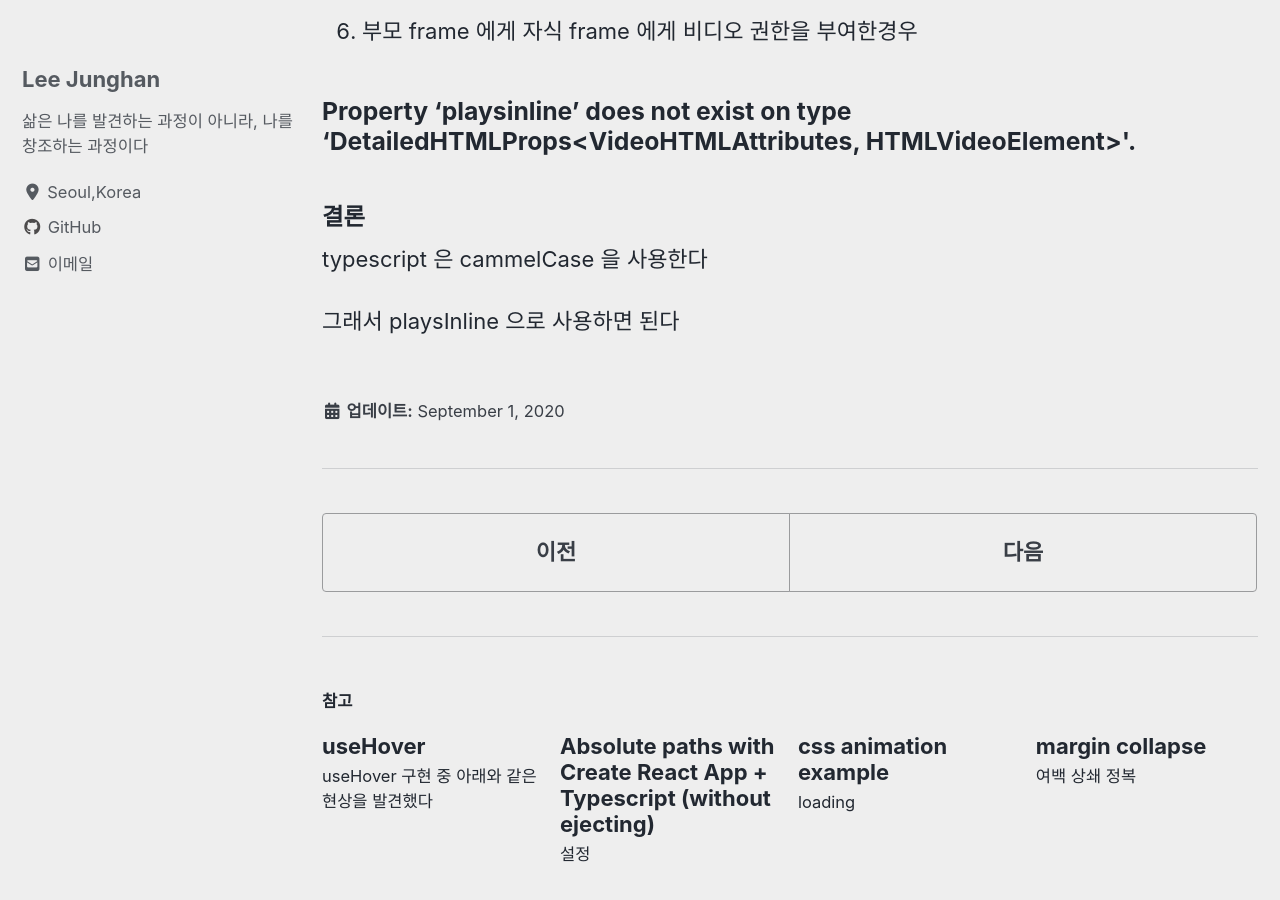
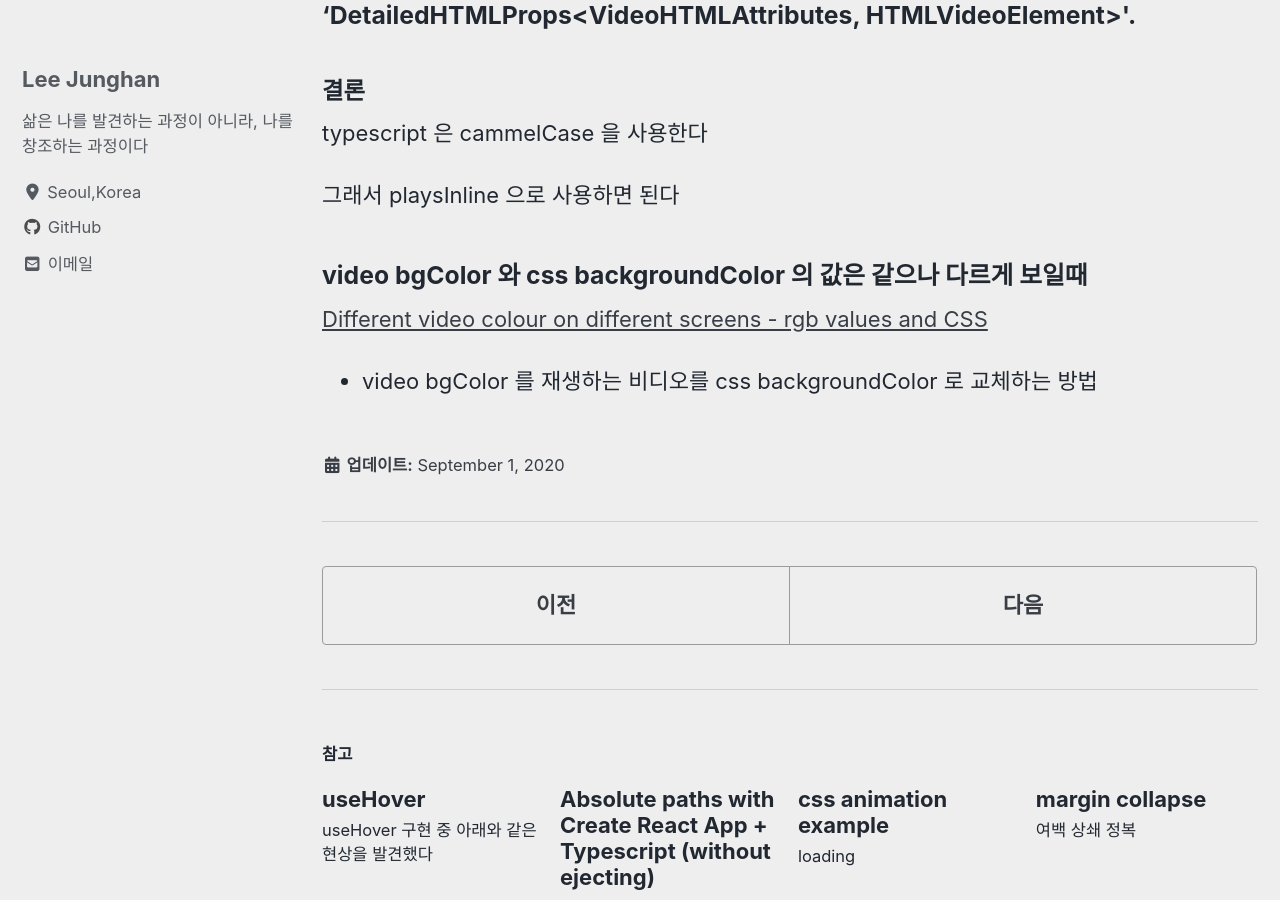
Before and after one commit to toyjhlee/toyjhlee.github.com, a Jekyll site: the page built from _posts/2020/09/2020-09-01-html-video.md, in a window 1280 px wide and 900 px high, scrolled down 3303 px. Built offline with Jekyll 4.4.1, drawn with Linux system fonts in a browser that asks for light colours; cached includes are drawn as plain includes; nearby versions of some CDN libraries; some of the changed text lies outside the part shown.

Commit message:
Fix typo

```diff
--- a/_posts/2020/09/2020-09-01-html-video.md
+++ b/_posts/2020/09/2020-09-01-html-video.md
@@ -26,7 +26,7 @@ title: 'html video'
 
 [Validating Video Uploads On The Frontend](https://brettdewoody.com/video-dimensions-on-the-frontend/)
 
-[[번역] iOS를 위한 새로운 <video> 정책](https://d0gf00t.tistory.com/35)
+[[번역] iOS를 위한 새로운 \<video\> 정책](https://d0gf00t.tistory.com/35)
 
 ## Event
 
@@ -95,3 +95,9 @@ muted 적용 추가
 typescript 은 cammelCase 을 사용한다
 
 그래서 playsInline 으로 사용하면 된다
+
+### video bgColor 와 css backgroundColor 의 값은 같으나 다르게 보일때
+
+[Different video colour on different screens - rgb values and CSS](https://stackoverflow.com/questions/36182289/different-video-colour-on-different-screens-rgb-values-and-css)
+
+-   video bgColor 를 재생하는 비디오를 css backgroundColor 로 교체하는 방법
```
